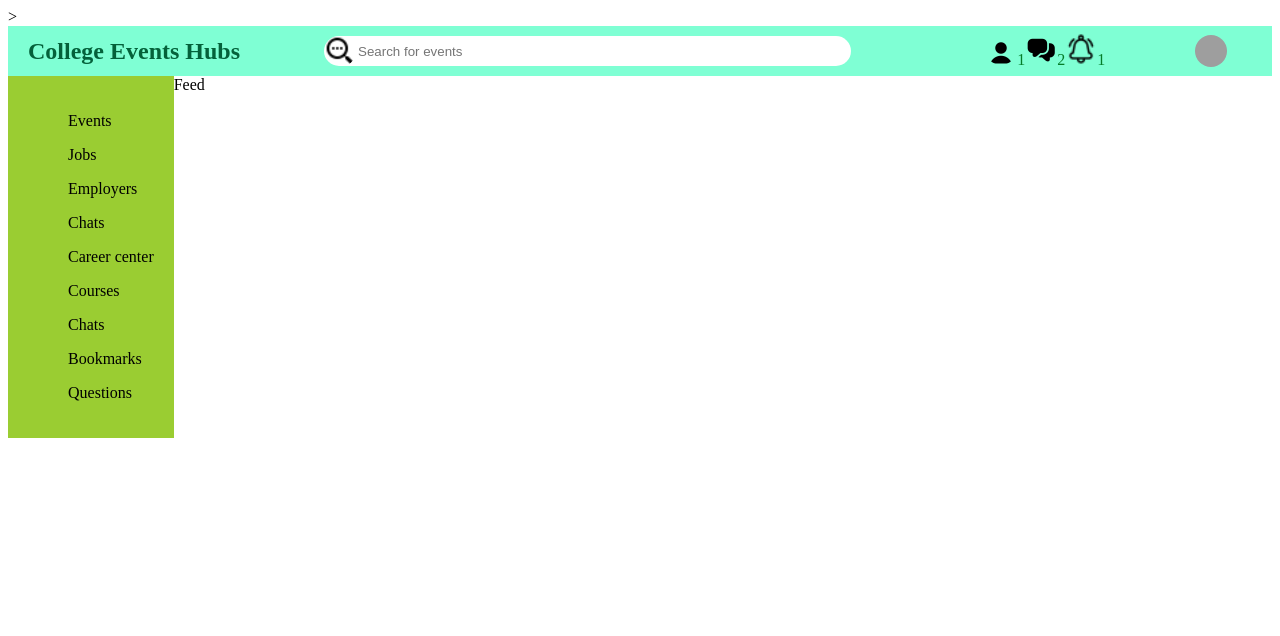
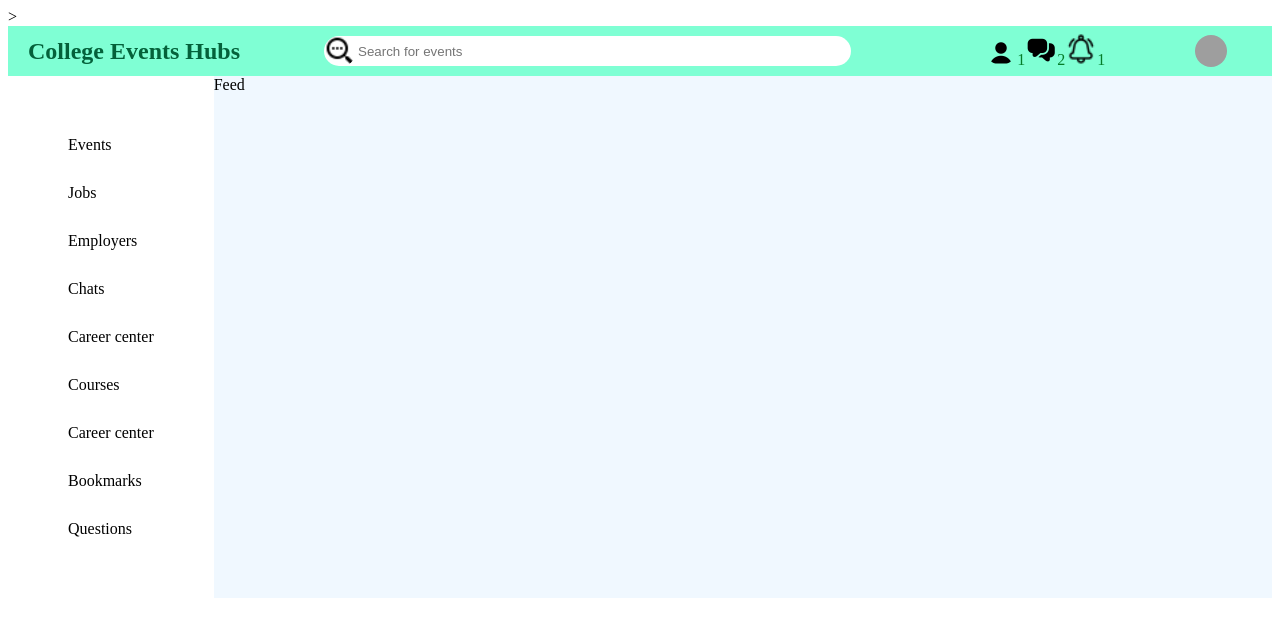
Before and after one commit to Nan227/collegeEventsHubs, a React (Create React App) app: page / in a window 1280 px wide. Shown: the top 636 px of the page. Built offline with nearby package versions, Linux system fonts and the light colour scheme; grey boxes are pictures that could not be loaded.

Commit message:
added feed

```diff
--- a/src/components/feed/feed.css
+++ b/src/components/feed/feed.css
@@ -1,3 +1,4 @@
 .feed{
   flex:5;
+  background-color: aliceblue;
 }
--- a/src/components/sidebar/Sidebar.jsx
+++ b/src/components/sidebar/Sidebar.jsx
@@ -4,19 +4,36 @@ export default function Sidebar() {
   return(
     <div className="sidebar">
       <div className="sidebarWrapper">
-
-           <ul> Events </ul>
-           <ul> Jobs </ul>
-           <ul> Employers </ul>
-           <ul> Chats </ul>
-           <ul> Career center </ul>
-           <ul> Courses </ul>
-           <ul> Chats </ul>
-           <ul> Bookmarks </ul>
-           <ul> Questions </ul>
-
+        <ul className="sidebarList">
+            <li className="sidebarList">
+              <span className ="sidebarListItemText">Events </span>
+            </li>
+            <li className="sidebarList">
+              <span className ="sidebarListItemText">Jobs </span>
+            </li>
+            <li className="sidebarList">
+              <span className ="sidebarListItemText">Employers </span>
+            </li>
+            <li className="sidebarList">
+              <span className ="sidebarListItemText">Chats </span>
+            </li>
+            <li className="sidebarList">
+              <span className ="sidebarListItemText">Career center </span>
+              </li>
+            <li className="sidebarList">
+              <span className ="sidebarListItemText">Courses </span>
+            </li>
+            <li className="sidebarList">
+              <span className ="sidebarListItemText">Career center </span>
+            </li>
+            <li className="sidebarList">
+              <span className ="sidebarListItemText">Bookmarks </span>
+            </li>
+            <li className="sidebarList">
+             <span className ="sidebarListItemText">Questions </span>
+            </li>
+          </ul>
+        </div>
       </div>
-    </div>
-
   )
 }
--- a/src/components/sidebar/sidebar.css
+++ b/src/components/sidebar/sidebar.css
@@ -1,9 +1,20 @@
 .sidbar{
   flex:3;
-  height: calc(100vh - 50px);
-  background-color: aquamarine;
+  height: calc(150vh - 50px);
+
 }
 .sidebarWrapper{
   padding:20px;
-  background-color: yellowgreen;
+
 }
+.sidebarList{
+  padding:10px;
+  margin: 10px;
+  list-style: none;
+
+}
+.sidebarListItem{
+  display: Flex;
+  align-items: center;
+  margin-bottom: 20px;
+}
```
